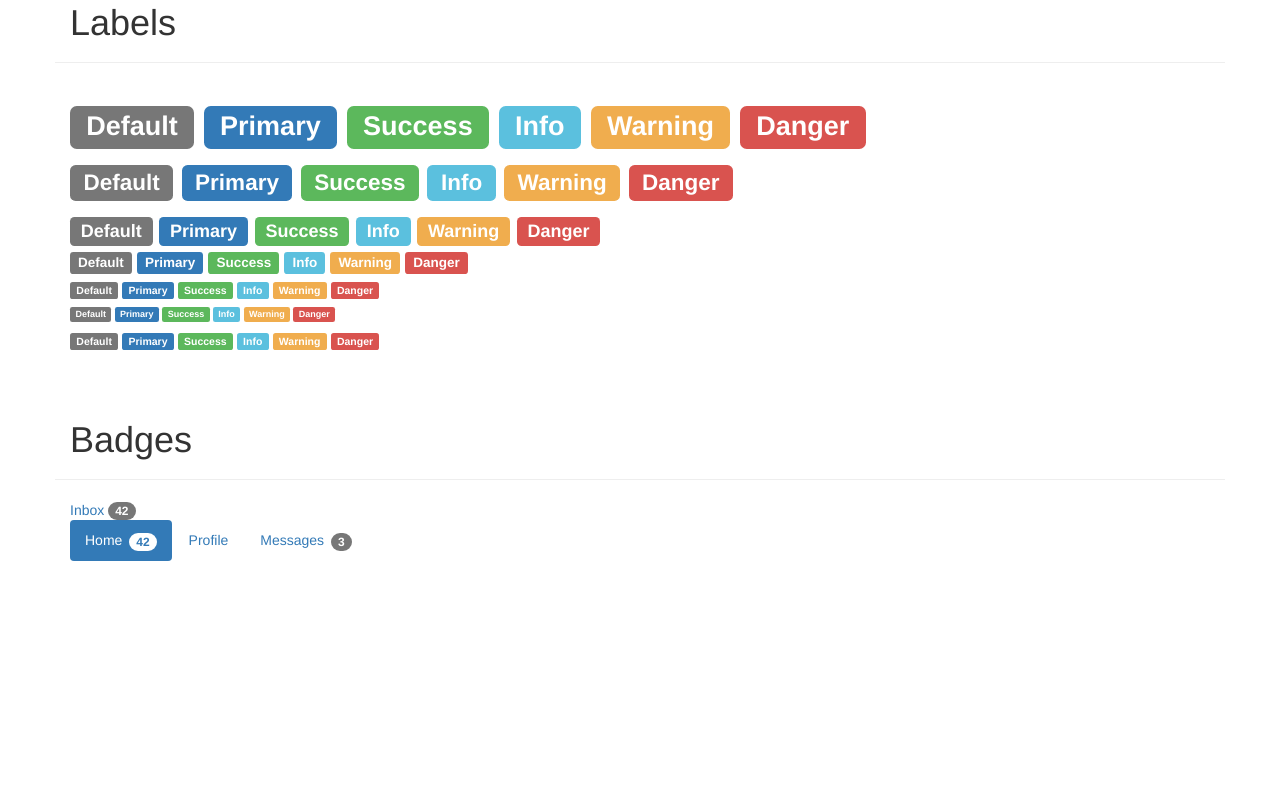
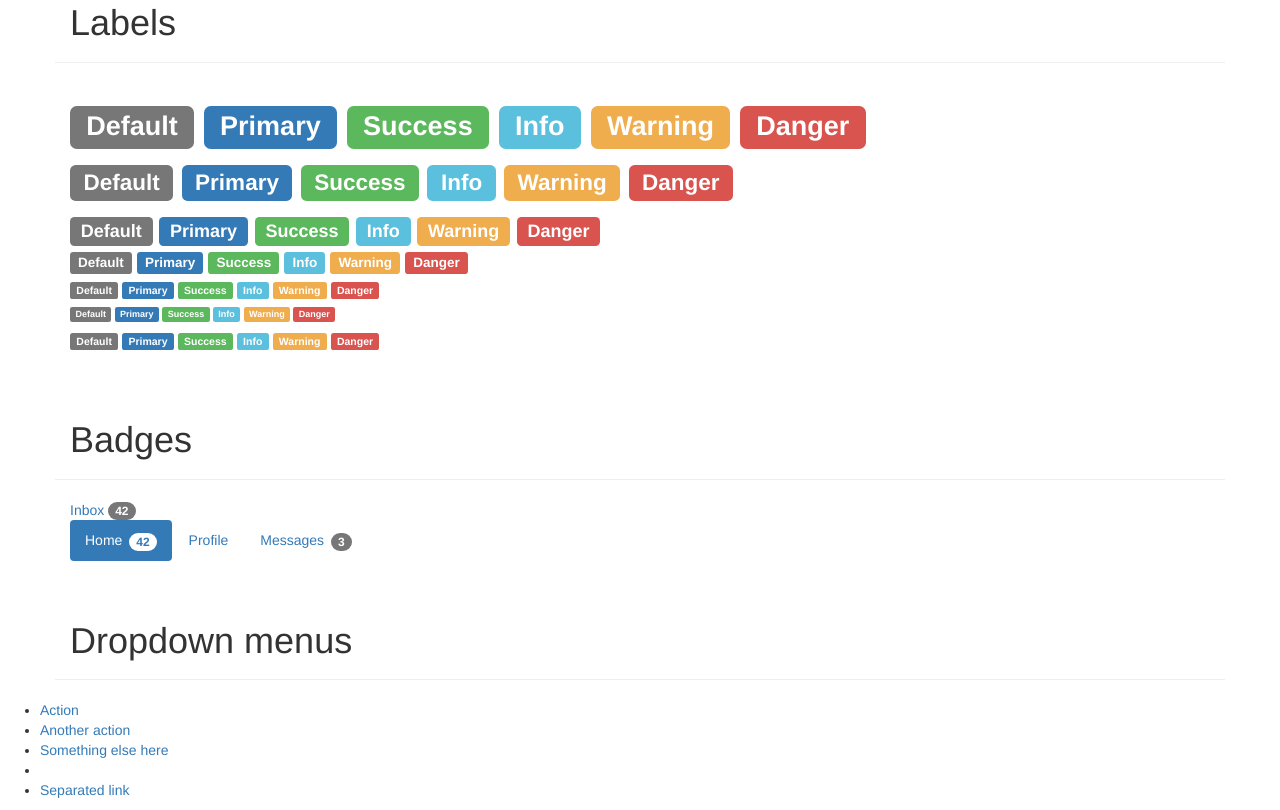
Before and after one commit to Pitt009/Bootstrap_Theme, a plain HTML site: page index.html in a window 1280 px wide. Shown: the part 1485-2295 px from the top of the page. Before the commit the page ends 2046 px from the top, so only its background shows below. Drawn offline with nearby package versions, Linux system fonts and the light colour scheme.

Commit message:
Realizando dropdown

```diff
--- a/index.html
+++ b/index.html
@@ -330,6 +330,17 @@
         <li role="presentation"><a href="#">Messages <span class="badge">3</span></a></li>
       </ul>
     </section>
+    <!-- Seccion Dropdown menus -->
+    <div class="page-header container">
+      <h1>Dropdown menus</h1>
+    </div>
+    <ul class="dropdown theme-dropdown" aria-labelledby="dropdownMenu1">
+          <li><a href="#">Action</a></li>
+          <li><a href="#">Another action</a></li>
+          <li><a href="#">Something else here</a></li>
+          <li role="separator" class="divider"></li>
+          <li><a href="#">Separated link</a></li>
+    </ul>
     <script src="https://ajax.googleapis.com/ajax/libs/jquery/1.12.4/jquery.min.js"></script>
      <script src="js/bootstrap.min.js"></script>
   </body>
```
